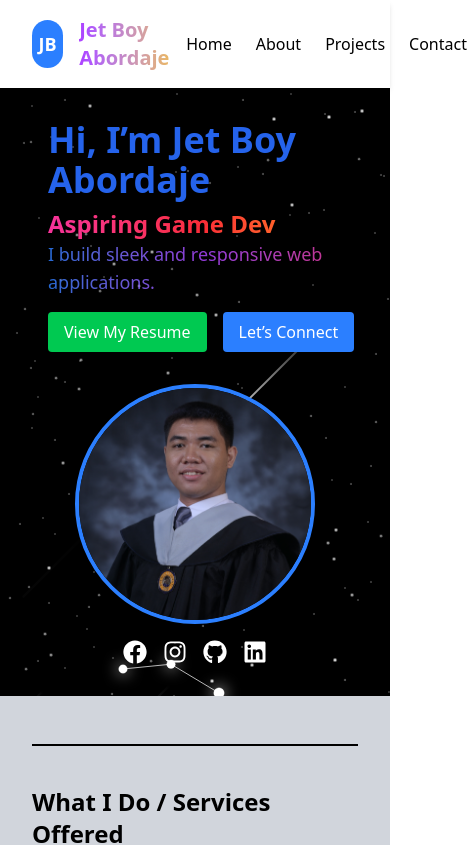
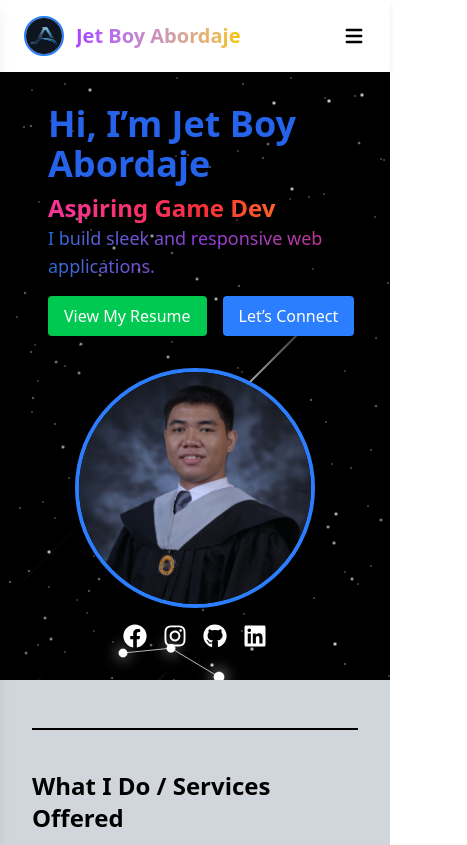
Before and after one commit to M0RISOUL/jet, a React (Vite) app: page / in a window 390 px wide. Shown: the top 845 px of the page, 467 px wide, since content can reach past the window. Built offline with nearby package versions, Linux system fonts and the light colour scheme.

Commit message:
Update Responsive Navbar.jsx

```diff
--- a/src/components/Navbar.jsx
+++ b/src/components/Navbar.jsx
@@ -1,29 +1,76 @@
-import React from "react";
+import React, { useState } from "react";
 import { Link } from "react-router-dom";
+import { HiMenu, HiX } from "react-icons/hi";
 
 export default function NavBar() {
+  const [open, setOpen] = useState(false);
+
   return (
-    <header className="bg-white shadow-md py-4 px-8 flex justify-between items-center">
-      {/* Left section: Avatar + Name */}
-      <div className="flex items-center gap-4">
-        {/* Circle with initials */}
-        <div className="bg-blue-500 text-white w-12 h-12 rounded-full flex items-center justify-center font-bold text-lg">
-          JB
+    <>
+      {/* ──────── TOP BAR (sticky) ──────── */}
+      <header className="bg-white text-black sticky top-0 w-full flex justify-between items-center px-6 py-4 shadow-md z-50">
+        {/* Logo / Name */}
+        <Link to="/" className="flex items-center gap-3">
+          <div className="flex items-center gap-3">
+          <div className="w-10 h-10 rounded-full overflow-hidden border-2 border-blue-500">
+            <img
+              src="/JA.jpg"
+              alt="Jet Boy Abordaje"
+              className="w-full h-full object-cover"
+            />
           </div>
-        {/* Name */}
           <h1 className="text-xl font-semibold text-transparent bg-gradient-to-r from-pink-500 via-purple-500 via-blue-500 to-yellow-400 bg-clip-text animate-gradient bg-[length:300%_300%]">
             Jet Boy Abordaje
           </h1>
         </div>
 
-      {/* Navigation Links */}
-      <nav className="space-x-6 font-medium">
-        {/* white text + lighter blue on hover */}
-        <Link to="/"        className="text-black hover:underline">Home</Link>
-        <Link to="/about"   className="text-black hover:underline">About</Link>
-        <Link to="/projects" className="text-black hover:underline">Projects</Link>
-        <Link to="/contact" className="text-black hover:underline">Contact</Link>
+        </Link>
+
+        {/* Desktop navigation */}
+        <nav className="hidden lg:flex gap-8 font-medium">
+          <Link to="/"        className="hover:underline">Home</Link>
+          <Link to="/about"   className="hover:underline">About</Link>
+          <Link to="/projects" className="hover:underline">Projects</Link>
+          <Link to="/contact" className="hover:underline">Contact</Link>
         </nav>
+
+        {/* Hamburger (mobile) */}
+        <button
+          onClick={() => setOpen(true)}
+          className="lg:hidden text-2xl"
+          aria-label="Open menu"
+        >
+          <HiMenu />
+        </button>
       </header>
+
+      {/* ──────── BACKDROP (mobile) ──────── */}
+      {open && (
+        <div
+          className="fixed inset-0 bg-black/40 z-40 lg:hidden"
+          onClick={() => setOpen(false)}
+        />
+      )}
+
+      {/* ──────── SIDEBAR (mobile) ──────── */}
+      <aside
+        className={`fixed top-0 left-0 h-full w-56 bg-white text-black flex flex-col gap-8 px-6 pt-24 shadow-lg z-50 transition-transform duration-300 ${
+          open ? "translate-x-0" : "-translate-x-full"
+        } lg:hidden`}
+      >
+        <button
+          onClick={() => setOpen(false)}
+          className="absolute top-6 right-6 text-2xl"
+          aria-label="Close menu"
+        >
+          <HiX />
+        </button>
+
+        <Link to="/"        onClick={() => setOpen(false)} className="text-lg font-medium hover:text-blue-600">Home</Link>
+        <Link to="/about"   onClick={() => setOpen(false)} className="text-lg font-medium hover:text-blue-600">About</Link>
+        <Link to="/projects" onClick={() => setOpen(false)} className="text-lg font-medium hover:text-blue-600">Projects</Link>
+        <Link to="/contact" onClick={() => setOpen(false)} className="text-lg font-medium hover:text-blue-600">Contact</Link>
+      </aside>
+    </>
   );
 }
```
Lines whose indentation alone changed are shown as unchanged.
